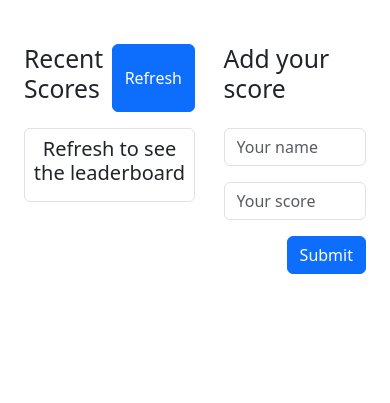
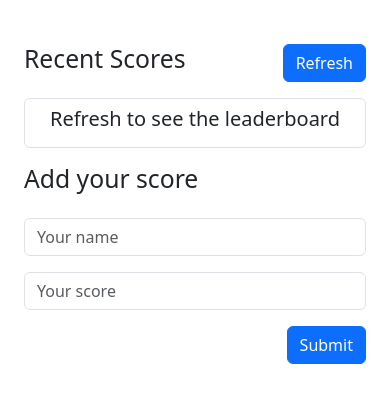
Before and after one commit to Errytagedesign/gameLeaderboard, a website built with webpack: page src/index.html in a window 390 px wide. Shown: the part 85-488 px from the top of the page. Built offline with nearby package versions, Linux system fonts and the light colour scheme; no server answers.

Commit message:
Fix Eslint error

```diff
--- a/modules/renderGameLeaders.js
+++ b/modules/renderGameLeaders.js
@@ -3,7 +3,8 @@ const scoreBoard = document.querySelector('.leaderBoard');
 const renderGameLeader = async (leaders) => {
   const gamers = leaders.result.map(
     ({ user, score }) =>
-      `<li class="d-flex flex-row justify-content-between mb-4 px-2 border-bottom"> <h3 class="col-6">${user}:  </h3> <h3 class="bg-primary text-white col-5 text-end pe-3"> ${score} </h3> </li>`,
+      // eslint-disable-next-line implicit-arrow-linebreak
+      `<li class="d-flex flex-row justify-content-between mb-4 px-2 border-bottom"> <h3 class="col-6"> ${user}:  </h3> <h3 class="bg-primary text-white col-5 text-end pe-3"> ${score} </h3> </li>`,
   );
 
   scoreBoard.innerHTML = gamers.join('');
--- a/src/index.html
+++ b/src/index.html
@@ -10,16 +10,16 @@
       <h1 class="heading">Game Leaderboard</h1>
     </header>
     <main
-      class="container d-flex flex-row justify-content-between mt-5 col-12 col-md-10 mx-auto"
+      class="container d-flex flex-column flex-md-row justify-content-between mt-5 col-12 col-md-10 mx-auto"
     >
-      <section class="col-6">
+      <section class="col-12 col-lg-6">
         <div class="d-flex flex-row justify-content-between">
           <h2>Recent Scores</h2>
           <button id="loadGamer" class="btn btn-primary">Refresh</button>
         </div>
         <ul class="leaderBoard border mt-3 p-2 rounded"></ul>
       </section>
-      <section class="col-5">
+      <section class="col-12 col-lg-5">
         <h2>Add your score</h2>
         <form class="d-flex flex-column justify-content-between">
           <input
--- a/src/index.js
+++ b/src/index.js
@@ -31,5 +31,6 @@ reloadScores.addEventListener('click', () => {
 });
 
 window.addEventListener('load', () => {
-  scoreBoard.innerHTML = `<h5 class="text-center"> Refresh to see the leaderboard </h5>`;
+  scoreBoard.innerHTML =
+    '<h5 class="text-center"> Refresh to see the leaderboard </h5>';
 });
```
